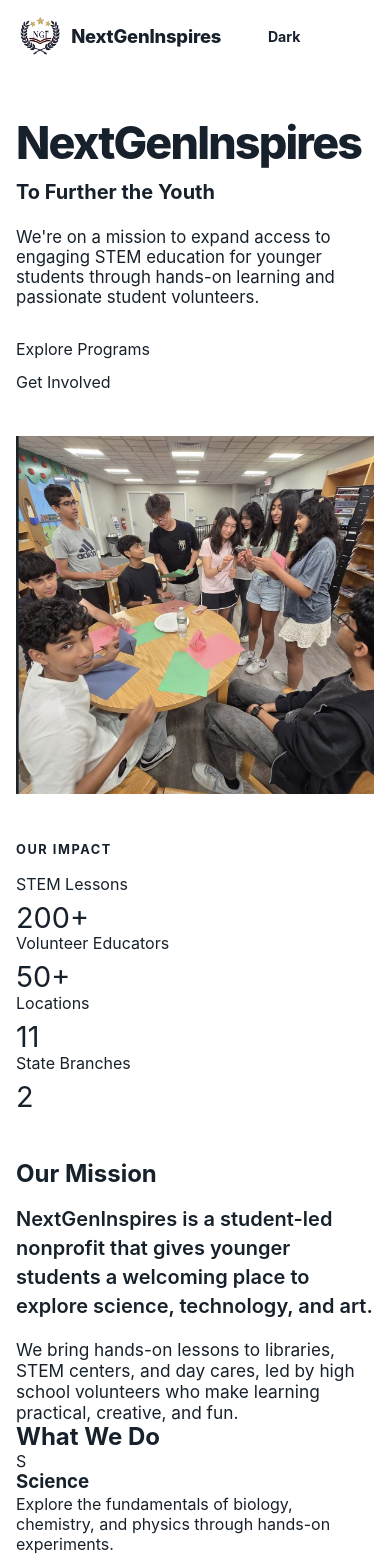
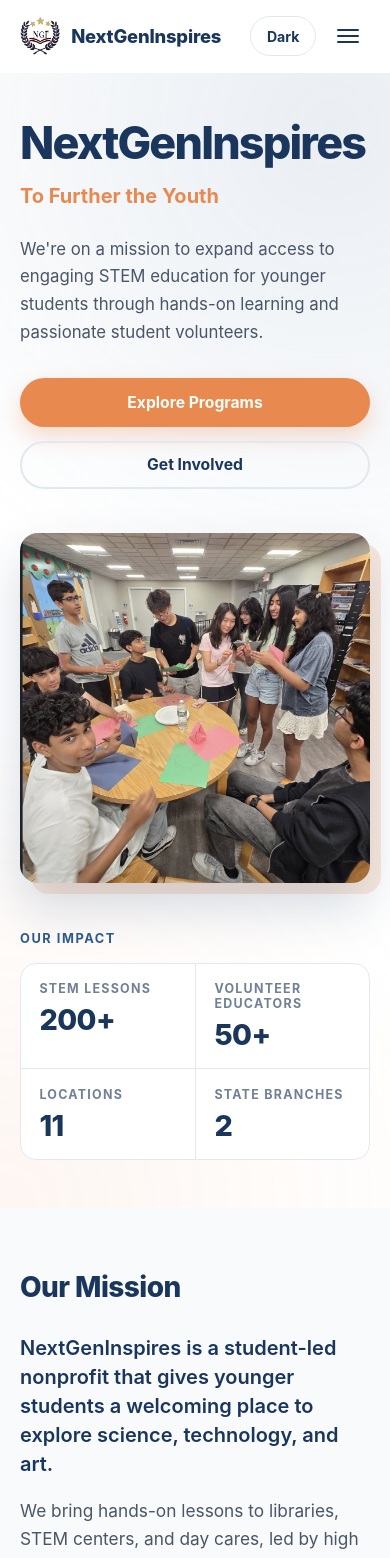
Before and after one commit to 07vihaan/ngi-website, a React (Vite) app: page / in a window 390 px wide. Shown: the top 1558 px of the page. Built offline with nearby package versions, Linux system fonts and the light colour scheme.

Commit message:
Update App.css

```diff
--- a/src/App.css
+++ b/src/App.css
@@ -1,3 +1,48 @@
+/* =========================================================
+   NextGenInspires design system
+   Palette is the site's original one:
+   navy #1a365d / #2d5a8c, orange #e8894f, light gray #f8fafc,
+   text gray #4a5568; dark mode #101820 / #18242e / #202f3a, teal #8ed7df.
+   ========================================================= */
+
+:root {
+  --navy: #1a365d;
+  --blue: #2d5a8c;
+  --orange: #e8894f;
+  --orange-dark: #d8753d;
+  --teal: #8ed7df;
+
+  --bg: #ffffff;
+  --bg-alt: #f8fafc;
+  --surface: #ffffff;
+  --border: #e2e8f0;
+  --heading: #1a365d;
+  --text: #4a5568;
+  --muted: #718096;
+  --accent-text: #2d5a8c;
+  --band: #1a365d;          /* dark CTA bands */
+  --nav-bg: rgba(255, 255, 255, 0.86);
+  --shadow: 0 18px 40px rgba(26, 54, 93, 0.12);
+
+  --radius: 16px;
+  --radius-sm: 12px;
+  --ease: cubic-bezier(0.2, 0.7, 0.2, 1);
+}
+
+.app.dark-mode {
+  --bg: #101820;
+  --bg-alt: #18242e;
+  --surface: #202f3a;
+  --border: #536776;
+  --heading: #f4f7f8;
+  --text: #d6e0e5;
+  --muted: #a9b8c1;
+  --accent-text: #8ed7df;
+  --band: #263b49;
+  --nav-bg: rgba(16, 24, 32, 0.86);
+  --shadow: none;
+}
+
 * {
   margin: 0;
   padding: 0;
@@ -12,28 +57,29 @@ img {
 
 html {
   scroll-behavior: smooth;
+  scroll-padding-top: 5rem;
 }
 
 body {
-  font-family: -apple-system, BlinkMacSystemFont, 'Segoe UI', 'Roboto', 'Oxygen',
-    'Ubuntu', 'Cantarell', 'Fira Sans', 'Droid Sans', 'Helvetica Neue',
-    sans-serif;
+  font-family: -apple-system, BlinkMacSystemFont, 'Segoe UI Variable', 'Segoe UI', Inter,
+    Roboto, 'Helvetica Neue', Arial, sans-serif;
   -webkit-font-smoothing: antialiased;
   -moz-osx-font-smoothing: grayscale;
   background: #ffffff;
   color: #17212b;
+  text-rendering: optimizeLegibility;
 }
 
-#root {
+#root,
+.app {
   display: flex;
   flex-direction: column;
   min-height: 100vh;
 }
 
 .app {
-  display: flex;
-  flex-direction: column;
-  min-height: 100vh;
+  background: var(--bg);
+  color: var(--text);
 }
 
 .main-content {
@@ -43,10 +89,13 @@ body {
 h1, h2, h3, h4, h5, h6 {
   font-weight: 700;
   line-height: 1.2;
+  color: var(--heading);
+  letter-spacing: -0.02em;
 }
 
 p {
   margin: 0;
+  line-height: 1.65;
 }
 
 a {
@@ -58,200 +107,308 @@ button {
   font-family: inherit;
 }
 
-.app.dark-mode {
-  background: #101820;
-  color: #f4f7f8;
+a:focus-visible,
+button:focus-visible,
+input:focus-visible,
+textarea:focus-visible {
+  outline: 3px solid var(--orange);
+  outline-offset: 3px;
 }
 
-.app.dark-mode .navbar,
-.app.dark-mode .navbar-menu {
-  background: #ffffff;
-  border-color: #1a365d;
-}
-
-.app.dark-mode .navbar-logo,
-.app.dark-mode .navbar-menu a,
-.app.dark-mode .mobile-menu-toggle span {
-  color: #1a365d;
-}
-
-.app.dark-mode .theme-toggle {
-  background: #ffffff;
-  border-color: #1a365d;
-  color: #1a365d;
-}
-
-.app.dark-mode .theme-toggle:hover,
-.app.dark-mode .theme-toggle:focus-visible {
-  background: #1a365d;
-  color: #ffffff;
-}
-
-.app.dark-mode .home,
-.app.dark-mode .programs,
-.app.dark-mode .team,
-.app.dark-mode .mission,
-.app.dark-mode .what-we-do,
-.app.dark-mode .how-it-works,
-.app.dark-mode .leadership,
-.app.dark-mode .mission-vision {
-  background: #101820;
-}
-
-.app.dark-mode .impact,
-.app.dark-mode .what-we-teach,
-.app.dark-mode .registration,
-.app.dark-mode .team-about,
-.app.dark-mode .volunteer,
-.app.dark-mode .footer,
-.app.dark-mode .footer-bottom {
-  background: #18242e;
-}
-
-.app.dark-mode .team-header,
-.app.dark-mode .programs-header,
-.app.dark-mode .cta,
-.app.dark-mode .partnership-cta {
-  background: #263b49;
-}
-
-.app.dark-mode .hero,
-.app.dark-mode .past-locations,
-.app.dark-mode .lesson-details,
-.app.dark-mode .classes-info,
-.app.dark-mode .impact-card,
-.app.dark-mode .what-card,
-.app.dark-mode .subject-card,
-.app.dark-mode .program-card,
-.app.dark-mode .detail-item,
-.app.dark-mode .mission-card,
-.app.dark-mode .volunteer-form,
-.app.dark-mode .volunteer-details {
-  background: #202f3a;
-  border-color: #536776;
-  box-shadow: none;
-}
-
-.app.dark-mode h1,
-.app.dark-mode h2,
-.app.dark-mode h3,
-.app.dark-mode h4,
-.app.dark-mode .hero-content h1,
-.app.dark-mode .mission h2,
-.app.dark-mode .impact h2,
-.app.dark-mode .what-we-do h2,
-.app.dark-mode .what-card h3,
-.app.dark-mode .classes-info h3,
-.app.dark-mode .team-section-title,
-.app.dark-mode .leadership h2,
-.app.dark-mode .volunteer h2,
-.app.dark-mode .volunteer-info h3,
-.app.dark-mode .volunteer-form h3,
-.app.dark-mode .mission-card h3,
-.app.dark-mode .team-member h4,
-.app.dark-mode .program-card h3,
-.app.dark-mode .subject-card h3,
-.app.dark-mode .how-it-works h2,
-.app.dark-mode .what-we-teach h2,
-.app.dark-mode .registration h2,
-.app.dark-mode .past-locations h2,
-.app.dark-mode .footer-section h4 {
-  color: #f4f7f8;
-}
-
-.app.dark-mode p,
-.app.dark-mode .hero-description,
-.app.dark-mode .mission p,
-.app.dark-mode .what-card p,
-.app.dark-mode .classes-info p,
-.app.dark-mode .subject-card p,
-.app.dark-mode .step p,
-.app.dark-mode .program-description,
-.app.dark-mode .section-description,
-.app.dark-mode .past-locations > .container > p:first-of-type,
-.app.dark-mode .expansion-message,
-.app.dark-mode .about-text p,
-.app.dark-mode .volunteer-info p,
-.app.dark-mode .mission-card p,
-.app.dark-mode .footer-section p,
-.app.dark-mode .footer-section a {
-  color: #d6e0e5;
-}
-
-.app.dark-mode .program-location,
-.app.dark-mode .detail-label,
-.app.dark-mode .detail-value,
-.app.dark-mode .team-member .role,
-.app.dark-mode .location-tag,
-.app.dark-mode .footer-section a:hover {
-  color: #8ed7df;
-}
-
-.app.dark-mode .location-tag {
-  background: #202f3a;
-  border-color: #8ed7df;
-  box-shadow: none;
-}
-
-.app.dark-mode .footer-bottom {
-  border-color: #536776;
-}
-
-/* Keep the visual language square and quiet. */
-.app button,
-.app .btn,
-.app .impact-card,
-.app .what-card,
-.app .subject-card,
-.app .program-card,
-.app .lesson-details,
-.app .detail-item,
-.app .mission-card,
-.app .volunteer-form,
-.app .volunteer-details,
-.app .location-tag,
-.app .social-links a {
-  border-radius: 0;
-}
-
-.app * {
-  transition: none !important;
-}
-
-/* Container utility */
+/* ---------- Layout ---------- */
 .container {
-  max-width: 1200px;
+  max-width: 1160px;
   margin: 0 auto;
   padding: 0 2rem;
 }
 
-/* Utility classes */
-.text-center {
+.section {
+  padding: 5.5rem 0;
+  background: var(--bg);
+}
+
+.section-alt {
+  background: var(--bg-alt);
+}
+
+.section-head {
+  max-width: 44rem;
+  margin-bottom: 3rem;
+}
+
+.section-head.center {
+  margin-left: auto;
+  margin-right: auto;
   text-align: center;
 }
 
-.text-primary {
-  color: #2d5a8c;
+.section-head h2,
+.section-title {
+  font-size: clamp(1.75rem, 3.2vw, 2.5rem);
+  font-weight: 800;
+  line-height: 1.12;
+  margin-bottom: 0.9rem;
 }
 
-.text-muted {
-  color: #718096;
+.section-head p {
+  font-size: 1.08rem;
 }
 
-/* Animation utilities */
-@keyframes fadeIn {
+.kicker {
+  display: inline-block;
+  font-size: 0.8rem;
+  font-weight: 700;
+  letter-spacing: 0.12em;
+  text-transform: uppercase;
+  color: var(--accent-text);
+  margin-bottom: 1rem;
+}
+
+/* Page header used by inner pages */
+.page-hero {
+  padding: 5rem 0 3.5rem;
+  background:
+    radial-gradient(circle at 85% 0%, rgba(45, 90, 140, 0.10), transparent 45%),
+    var(--bg);
+}
+
+.app.dark-mode .page-hero {
+  background:
+    radial-gradient(circle at 85% 0%, rgba(142, 215, 223, 0.08), transparent 45%),
+    var(--bg);
+}
+
+.page-hero h1 {
+  font-size: clamp(2.4rem, 5.4vw, 4rem);
+  font-weight: 800;
+  line-height: 1.04;
+  letter-spacing: -0.035em;
+  margin-bottom: 1.1rem;
+}
+
+.page-hero p {
+  font-size: 1.15rem;
+  max-width: 40rem;
+}
+
+/* ---------- Buttons ---------- */
+.btn {
+  display: inline-flex;
+  align-items: center;
+  justify-content: center;
+  min-height: 48px;
+  padding: 0.8rem 1.6rem;
+  border-radius: 999px;
+  font-weight: 700;
+  font-size: 0.98rem;
+  text-align: center;
+  border: 2px solid transparent;
+  cursor: pointer;
+  transition: background-color 0.2s ease, border-color 0.2s ease, transform 0.2s ease;
+}
+
+.btn:hover {
+  transform: translateY(-1px);
+}
+
+.btn-primary {
+  background: var(--orange);
+  color: #fffdf8;
+  box-shadow: 0 10px 22px rgba(232, 137, 79, 0.28);
+}
+
+.btn-primary:hover {
+  background: var(--orange-dark);
+}
+
+.btn-ghost,
+.btn-secondary {
+  background: transparent;
+  border-color: var(--border);
+  color: var(--heading);
+}
+
+.btn-ghost:hover,
+.btn-secondary:hover {
+  border-color: var(--heading);
+}
+
+/* ---------- Cards ---------- */
+.card {
+  padding: 1.75rem;
+  border: 1px solid var(--border);
+  border-radius: var(--radius);
+  background: var(--surface);
+}
+
+.card h3 {
+  font-size: 1.15rem;
+  margin-bottom: 0.45rem;
+}
+
+.card-icon {
+  display: inline-flex;
+  align-items: center;
+  justify-content: center;
+  width: 2.75rem;
+  height: 2.75rem;
+  margin-bottom: 1.1rem;
+  border-radius: var(--radius-sm);
+  background: var(--navy);
+  color: #ffffff;
+  font-weight: 800;
+  font-size: 1.2rem;
+}
+
+.app.dark-mode .card-icon {
+  background: var(--teal);
+  color: #101820;
+}
+
+/* Numbered steps (shared by Programs and Michigan) */
+.steps {
+  list-style: none;
+  display: grid;
+  grid-template-columns: repeat(3, 1fr);
+  gap: 1.25rem;
+}
+
+.step {
+  padding: 1.9rem 1.75rem;
+  border-radius: var(--radius);
+  background: var(--surface);
+  border: 1px solid var(--border);
+  border-top: 4px solid var(--orange);
+}
+
+.step h3 {
+  font-size: 1.15rem;
+  margin-bottom: 0.45rem;
+}
+
+.step-num {
+  display: block;
+  font-size: 0.82rem;
+  font-weight: 800;
+  letter-spacing: 0.1em;
+  text-transform: uppercase;
+  color: var(--orange);
+  margin-bottom: 0.8rem;
+}
+
+/* Quick-facts strip */
+.facts {
+  display: grid;
+  grid-template-columns: repeat(4, 1fr);
+  border: 1px solid var(--border);
+  border-radius: var(--radius);
+  background: var(--surface);
+  overflow: hidden;
+}
+
+.fact {
+  padding: 1.4rem 1.5rem;
+  border-left: 1px solid var(--border);
+}
+
+.fact:first-child {
+  border-left: none;
+}
+
+.fact dt {
+  font-size: 0.78rem;
+  font-weight: 700;
+  letter-spacing: 0.1em;
+  text-transform: uppercase;
+  color: var(--muted);
+  margin-bottom: 0.35rem;
+}
+
+.fact dd {
+  font-size: 1.4rem;
+  font-weight: 800;
+  color: var(--heading);
+  letter-spacing: -0.02em;
+}
+
+.fact.is-accent dd {
+  color: var(--orange);
+}
+
+/* Dark call-to-action band */
+.band {
+  padding: 4.5rem 0;
+  background: var(--band);
+  color: #d6e0e5;
+}
+
+.band h2 {
+  color: #ffffff;
+  font-size: clamp(1.6rem, 3vw, 2.3rem);
+  font-weight: 800;
+  margin-bottom: 0.6rem;
+}
+
+.band p {
+  color: #d6e0e5;
+  font-size: 1.08rem;
+}
+
+.band a:not(.btn) {
+  color: #ffffff;
+  font-weight: 600;
+}
+
+.band a:not(.btn):hover {
+  color: var(--teal);
+}
+
+.band-inner {
+  display: flex;
+  align-items: center;
+  justify-content: space-between;
+  gap: 2.5rem;
+}
+
+.band-side {
+  display: flex;
+  flex-direction: column;
+  align-items: flex-start;
+  gap: 0.6rem;
+  flex-shrink: 0;
+}
+
+.band-side .btn {
+  margin-bottom: 0.4rem;
+}
+
+/* Rounded photo with offset accent block */
+.framed-photo {
+  position: relative;
+}
+
+.framed-photo::before {
+  content: '';
+  position: absolute;
+  inset: 1.1rem -1.1rem -1.1rem 1.1rem;
+  border-radius: 18px;
+  background: var(--orange);
+  opacity: 0.18;
+}
+
+.framed-photo img {
+  position: relative;
+  width: 100%;
+  object-fit: cover;
+  border-radius: 18px;
+  box-shadow: 0 24px 50px rgba(26, 54, 93, 0.18);
+}
+
+/* ---------- Motion ---------- */
+@keyframes riseIn {
   from {
     opacity: 0;
-  }
-  to {
-    opacity: 1;
-  }
-}
-
-@keyframes slideUp {
-  from {
-    opacity: 0;
-    transform: translateY(20px);
+    transform: translateY(22px);
   }
   to {
     opacity: 1;
@@ -259,86 +416,136 @@ button {
   }
 }
 
-.fade-in {
-  animation: fadeIn 0.5s ease-in;
+.enter {
+  animation: riseIn 0.7s var(--ease) both;
 }
 
-.slide-up {
-  animation: slideUp 0.5s ease-out;
+.reveal {
+  opacity: 0;
 }
 
-/* Scrollbar styling for better UX */
+.reveal.is-visible {
+  animation: riseIn 0.7s var(--ease) both;
+}
+
+/* ---------- Scrollbar ---------- */
 ::-webkit-scrollbar {
-  width: 8px;
-  height: 8px;
+  width: 10px;
+  height: 10px;
 }
 
 ::-webkit-scrollbar-track {
-  background: #f1f5f9;
+  background: var(--bg-alt);
 }
 
 ::-webkit-scrollbar-thumb {
   background: #cbd5e0;
-  border-radius: 4px;
+  border-radius: 6px;
 }
 
-::-webkit-scrollbar-thumb:hover {
-  background: #a0aec0;
+.app.dark-mode ::-webkit-scrollbar-thumb {
+  background: #536776;
 }
 
-/* Responsive containers */
-@media (max-width: 768px) {
-  .container {
-    padding: 0 1.5rem;
+/* ---------- Responsive ---------- */
+@media (max-width: 960px) {
+  .steps {
+    grid-template-columns: 1fr;
+  }
+
+  .facts {
+    grid-template-columns: repeat(2, 1fr);
+  }
+
+  .fact:nth-child(3) {
+    border-left: none;
+  }
+
+  .fact:nth-child(n + 3) {
+    border-top: 1px solid var(--border);
+  }
+
+  .band-inner {
+    flex-direction: column;
+    align-items: flex-start;
   }
 }
 
-@media (max-width: 480px) {
+@media (max-width: 560px) {
   .container {
-    padding: 0 1rem;
+    padding: 0 1.25rem;
+  }
+
+  .section {
+    padding: 4rem 0;
+  }
+
+  .page-hero {
+    padding: 3rem 0 2.5rem;
+  }
+
+  .page-hero p {
+    font-size: 1.05rem;
+  }
+
+  .fact {
+    padding: 1.1rem 1.15rem;
+  }
+
+  .fact dd {
+    font-size: 1.2rem;
+  }
+
+  .band-side,
+  .band-side .btn {
+    width: 100%;
+  }
+
+  .framed-photo::before {
+    inset: 0.7rem -0.7rem -0.7rem 0.7rem;
   }
 }
 
-/* Print styles */
-@media print {
-  .navbar,
-  .footer {
-    display: none;
-  }
-}
-
-/* Accessibility */
+/* ---------- Accessibility ---------- */
 .skip-to-main {
   position: absolute;
-  top: -40px;
+  top: -48px;
   left: 0;
-  background: #2d5a8c;
-  color: white;
-  padding: 8px 16px;
-  text-decoration: none;
-  z-index: 100;
+  background: var(--navy);
+  color: #ffffff;
+  padding: 10px 16px;
+  z-index: 200;
 }
 
 .skip-to-main:focus {
   top: 0;
 }
 
-/* High contrast mode support */
-@media (prefers-contrast: more) {
-  .navbar {
-    border-bottom: 2px solid #1a365d;
+@media (prefers-reduced-motion: reduce) {
+  html {
+    scroll-behavior: auto;
   }
 
-  .btn {
-    border-width: 2px;
-  }
-}
-
-/* Reduced motion support */
-@media (prefers-reduced-motion: reduce) {
-  * {
+  *,
+  *::before,
+  *::after {
     animation-duration: 0.01ms !important;
     animation-iteration-count: 1 !important;
     transition-duration: 0.01ms !important;
   }
+
+  .reveal {
+    opacity: 1;
+  }
 }
+
+@media print {
+  .navbar,
+  .footer {
+    display: none;
+  }
+
+  .reveal {
+    opacity: 1;
+  }
+}
```
